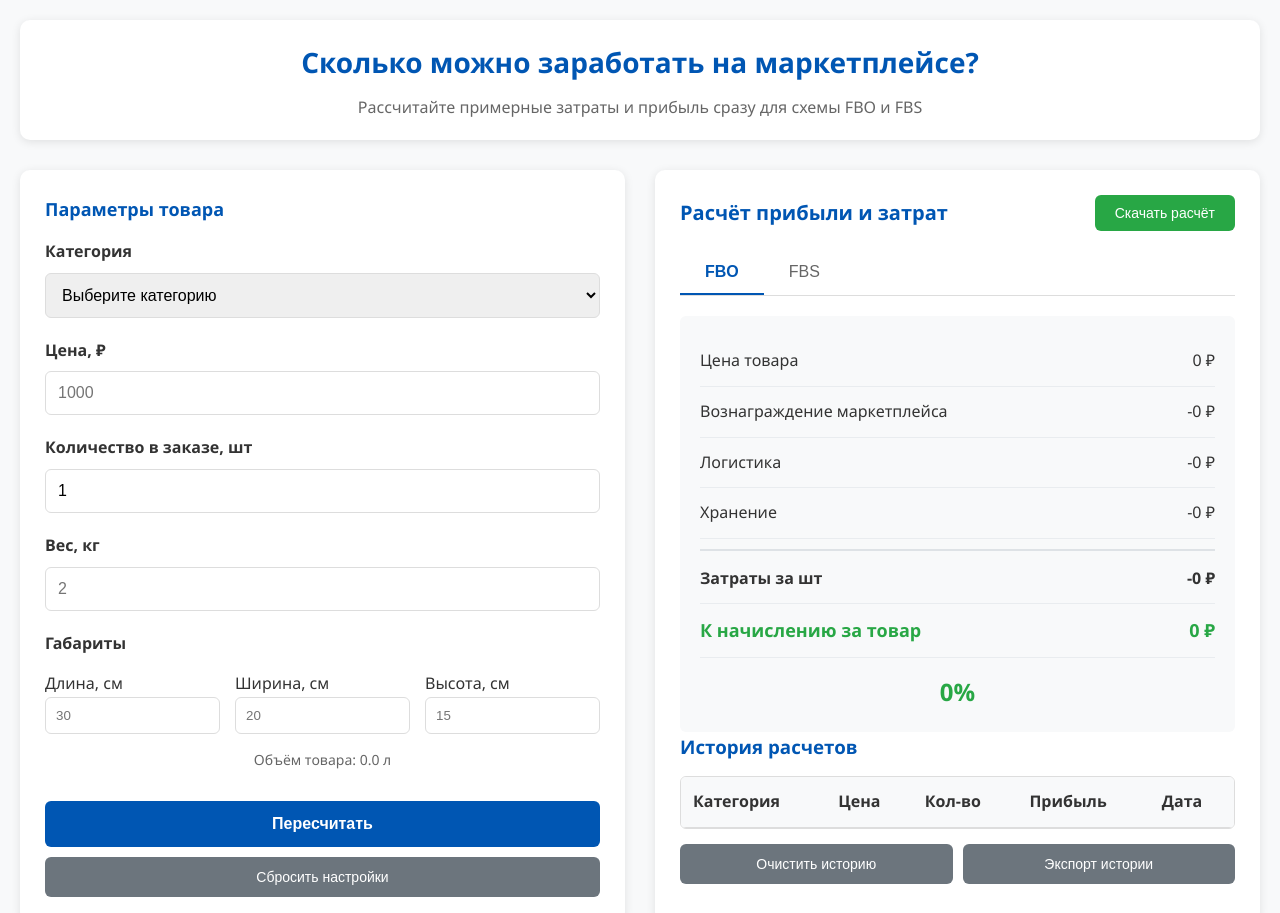
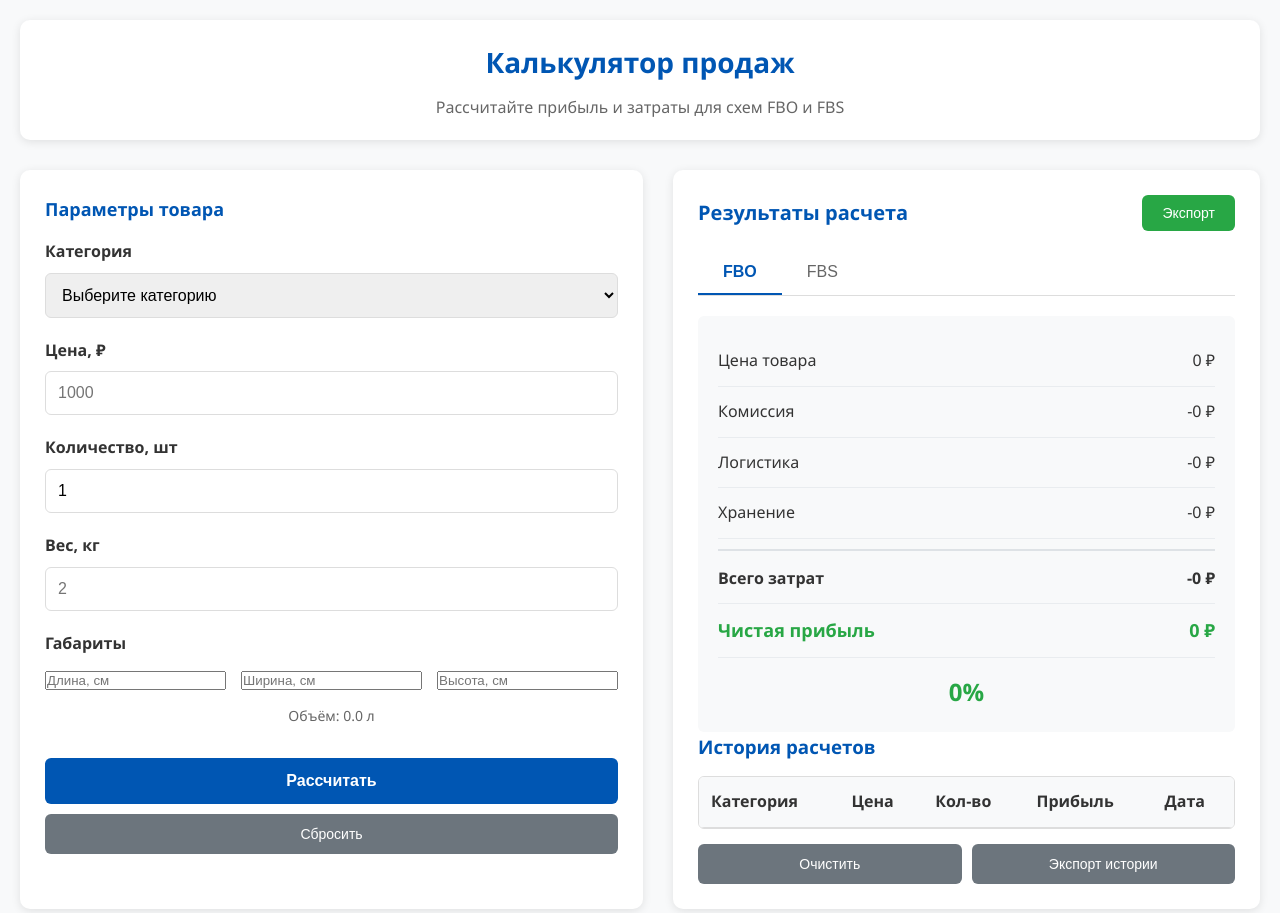
Before and after one commit to cod06859-creator/ozon-calculator, a plain HTML site: page index.html in a window 1280 px wide. Shown: the top 913 px of the page. Drawn offline with Linux system fonts and the light colour scheme; no server answers.

Commit message:
Update index.html

```diff
--- a/index.html
+++ b/index.html
@@ -3,15 +3,15 @@
 <head>
     <meta charset="UTF-8">
     <meta name="viewport" content="width=device-width, initial-scale=1.0">
-    <title>Калькулятор продаж - Расчет прибыли и затрат</title>
+    <title>Калькулятор продаж</title>
     <link rel="stylesheet" href="style.css">
     <script src="https://cdnjs.cloudflare.com/ajax/libs/xlsx/0.18.5/xlsx.full.min.js"></script>
 </head>
 <body>
     <div class="container">
         <header class="header">
-            <h1>Сколько можно заработать на маркетплейсе?</h1>
-            <p>Рассчитайте примерные затраты и прибыль сразу для схемы FBO и FBS</p>
+            <h1>Калькулятор продаж</h1>
+            <p>Рассчитайте прибыль и затраты для схем FBO и FBS</p>
         </header>
 
         <div class="calculator">
@@ -31,7 +31,7 @@
                     </div>
 
                     <div class="input-group">
-                        <label for="quantity">Количество в заказе, шт</label>
+                        <label for="quantity">Количество, шт</label>
                         <input type="number" id="quantity" value="1" min="1" required>
                     </div>
 
@@ -43,34 +43,25 @@
                     <div class="dimensions">
                         <h4>Габариты</h4>
                         <div class="dimension-inputs">
-                            <div class="dimension">
-                                <label>Длина, см</label>
-                                <input type="number" id="length" placeholder="30">
-                            </div>
-                            <div class="dimension">
-                                <label>Ширина, см</label>
-                                <input type="number" id="width" placeholder="20">
-                            </div>
-                            <div class="dimension">
-                                <label>Высота, см</label>
-                                <input type="number" id="height" placeholder="15">
-                            </div>
+                            <input type="number" id="length" placeholder="Длина, см">
+                            <input type="number" id="width" placeholder="Ширина, см">
+                            <input type="number" id="height" placeholder="Высота, см">
                         </div>
-                        <div class="volume">Объём товара: <span id="volumeValue">0</span> л</div>
+                        <div class="volume">Объём: <span id="volumeValue">0</span> л</div>
                     </div>
                 </div>
 
                 <div class="actions">
-                    <button type="button" id="calculateBtn" class="primary-btn">Пересчитать</button>
-                    <button type="button" id="resetBtn" class="secondary-btn">Сбросить настройки</button>
+                    <button type="button" id="calculateBtn" class="primary-btn">Рассчитать</button>
+                    <button type="button" id="resetBtn" class="secondary-btn">Сбросить</button>
                 </div>
             </div>
 
             <div class="right-panel">
                 <div class="results-section">
                     <div class="results-header">
-                        <h2>Расчёт прибыли и затрат</h2>
-                        <button type="button" id="exportBtn" class="export-btn">Скачать расчёт</button>
+                        <h2>Результаты расчета</h2>
+                        <button type="button" id="exportBtn" class="export-btn">Экспорт</button>
                     </div>
 
                     <div class="scheme-tabs">
@@ -84,7 +75,7 @@
                             <span id="resultPrice">0 ₽</span>
                         </div>
                         <div class="result-item">
-                            <span>Вознаграждение маркетплейса</span>
+                            <span>Комиссия</span>
                             <span id="resultCommission">-0 ₽</span>
                         </div>
                         <div class="result-item">
@@ -96,11 +87,11 @@
                             <span id="resultStorage">-0 ₽</span>
                         </div>
                         <div class="result-item total-costs">
-                            <span>Затраты за шт</span>
+                            <span>Всего затрат</span>
                             <span id="resultTotalCosts">-0 ₽</span>
                         </div>
                         <div class="result-item profit">
-                            <span>К начислению за товар</span>
+                            <span>Чистая прибыль</span>
                             <span id="resultProfit">0 ₽</span>
                         </div>
                         <div class="result-percentage">
@@ -122,12 +113,11 @@
                                     <th>Дата</th>
                                 </tr>
                             </thead>
-                            <tbody id="historyBody">
-                            </tbody>
+                            <tbody id="historyBody"></tbody>
                         </table>
                     </div>
                     <div class="history-actions">
-                        <button type="button" id="clearHistoryBtn" class="secondary-btn">Очистить историю</button>
+                        <button type="button" id="clearHistoryBtn" class="secondary-btn">Очистить</button>
                         <button type="button" id="exportHistoryBtn" class="secondary-btn">Экспорт истории</button>
                     </div>
                 </div>
```
